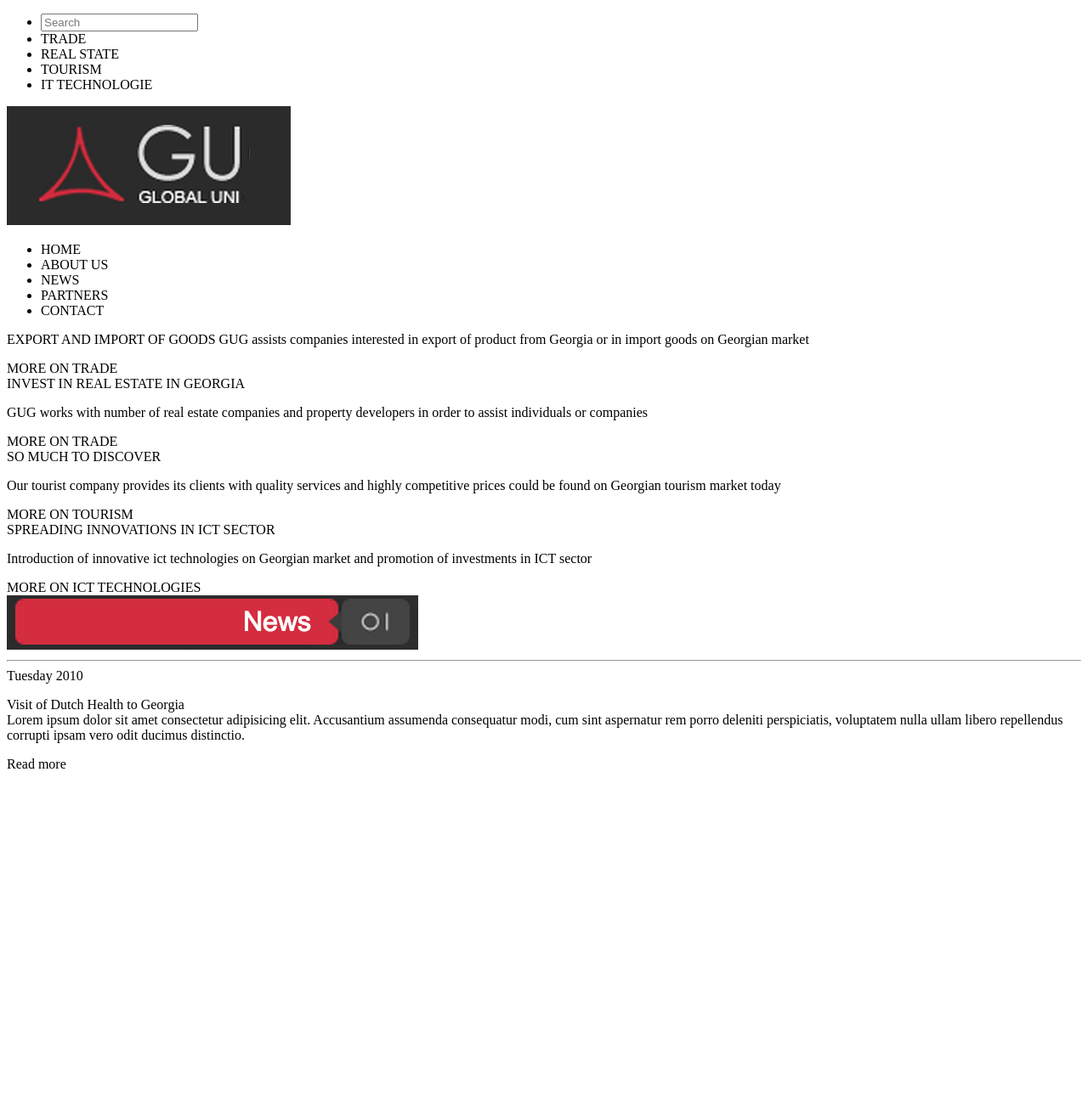
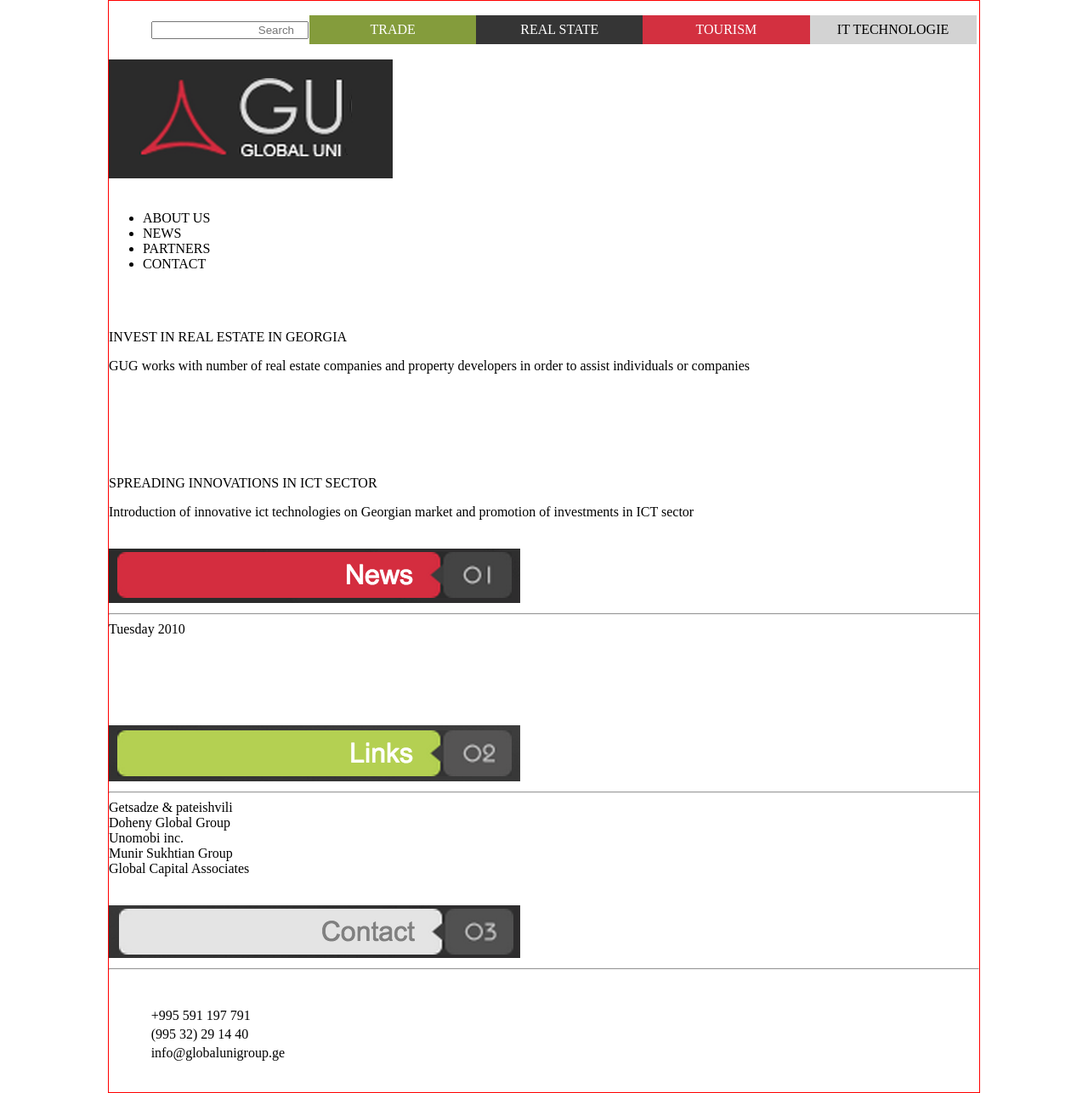
Before and after one commit to JesusVega2812/pw10112233, a plain HTML site: page practica03/index.html in a window 1280 px wide. Shown: the whole page at 85% size. Before the commit the page ends 917 px from the top, so only its background shows below. Drawn offline with Linux system fonts and the light colour scheme.

Commit message:
practica 03 CSS estilos 01

```diff
--- a/practica03/css/estilos.css
+++ b/practica03/css/estilos.css
@@ -0,0 +1,30 @@
+body{
+    border: 1px solid red;
+    font-size: 16px;
+    margin: 0px auto;
+    max-width: 1024px;
+}
+header input{
+    text-align: right;
+}
+header ul li{
+    display: inline-block;
+    padding: 8px 10px;
+    text-align: center;
+    width: 17.9%;
+}
+header ul li:nth-child(2){
+    background: #849c3c;
+}
+header ul li:nth-child(3){
+    background: #353535;
+}
+header ul li:nth-child(4){
+    background: #d33040;
+}
+header ul li:nth-child(5){
+    background: lightgray;
+}
+.letra-blanca{
+    color: white;
+}
--- a/practica03/index.html
+++ b/practica03/index.html
@@ -4,17 +4,12 @@
     <meta charset="UTF-8">
     <meta name="viewport" content="width=device-width, initial-scale=1.0">
     <title>Práctica 03</title>
+    <link rel="stylesheet" href="./css/estilos.css">
 </head>
 <body>
     <header>
         <ul>
-            <li>
-                <input type="search" placeholder="Search">
-            </li>
-            <li class="letra-blanca">TRADE</li>
-            <li class="letra-blanca">REAL STATE</li>
-            <li class="letra-blanca">TOURISM</li>
-            <li class="letra-gris">IT TECHNOLOGIE</li>
+            <li><input type="search" placeholder="Search"> </li><li class="letra-blanca">TRADE</li><li class="letra-blanca">REAL STATE</li><li class="letra-blanca">TOURISM</li><li class="letra-gris">IT TECHNOLOGIE</li>
         </ul>
     </header>
     <section>
@@ -58,14 +53,57 @@
     </section>
     <footer>
         <article>
-            <img src="./img/news_rojo.png" alt="">
+            <img src="./img/news_rojo.png" alt="News">
             <hr>
             <span class="letra-gris"> Tuesday 2010</span><p></p>
             <span class="letra-blanca">Visit of Dutch Health to Georgia</span>
             <br>
-            <span class="letra-blanca">Lorem ipsum dolor sit amet consectetur adipisicing elit. Accusantium assumenda consequatur modi, cum sint aspernatur rem porro deleniti perspiciatis, voluptatem nulla ullam libero repellendus corrupti ipsam vero odit ducimus distinctio.</span>
+            <span class="letra-blanca">On February 21-23-2010, delegations of Israeli group of investors and "Dutch Health" company visited Georgia, with interest to explore Health care system projects, clinics, hospitails insurance companies and Diagnostic centers. Parties met with government</span>
             <p></p>
             <span class="letra-blanca Read-more"> Read more</span>
+        </article>
+        <article>
+            <img src="./img/news_verde.png" alt="Links">
+            <hr>
+            <span class="letra-gris">
+                Getsadze & pateishvili <br>
+                Doheny Global Group <br>
+                Unomobi inc. <br>
+                Munir Sukhtian Group <br>
+                Global Capital Associates <br>
+            </span>
+            <p></p>
+            <span class="letra-blanca Read-more">
+                Read more
+            </span>
+        </article>
+        <article>
+            <img src="./img/news_claro.png" alt="Contact">
+            <hr>
+            <span class="letra-blanca">
+                Send a message
+            </span>
+            <p></p>
+            <table>
+                <tbody>
+                    <tr>
+                        <td class="letra-blanca">Tel:</td>
+                        <td class="letra-gris">+995 591 197 791</td>
+                    </tr>
+                    <tr>
+                        <td class="letra-blanca">Fax:</td>
+                        <td class="letra-gris">(995 32) 29 14 40</td>
+                    </tr>
+                    <tr>
+                        <td class="letra-blanca">Email:</td>
+                        <td class="letra-azul">info@globalunigroup.ge</td>
+                    </tr>
+                </tbody>
+            </table>
+            <p></p>
+            <span class="letra-blanca Read-more">
+                read more
+            </span>
         </article>
     </footer>
 </body>
```
